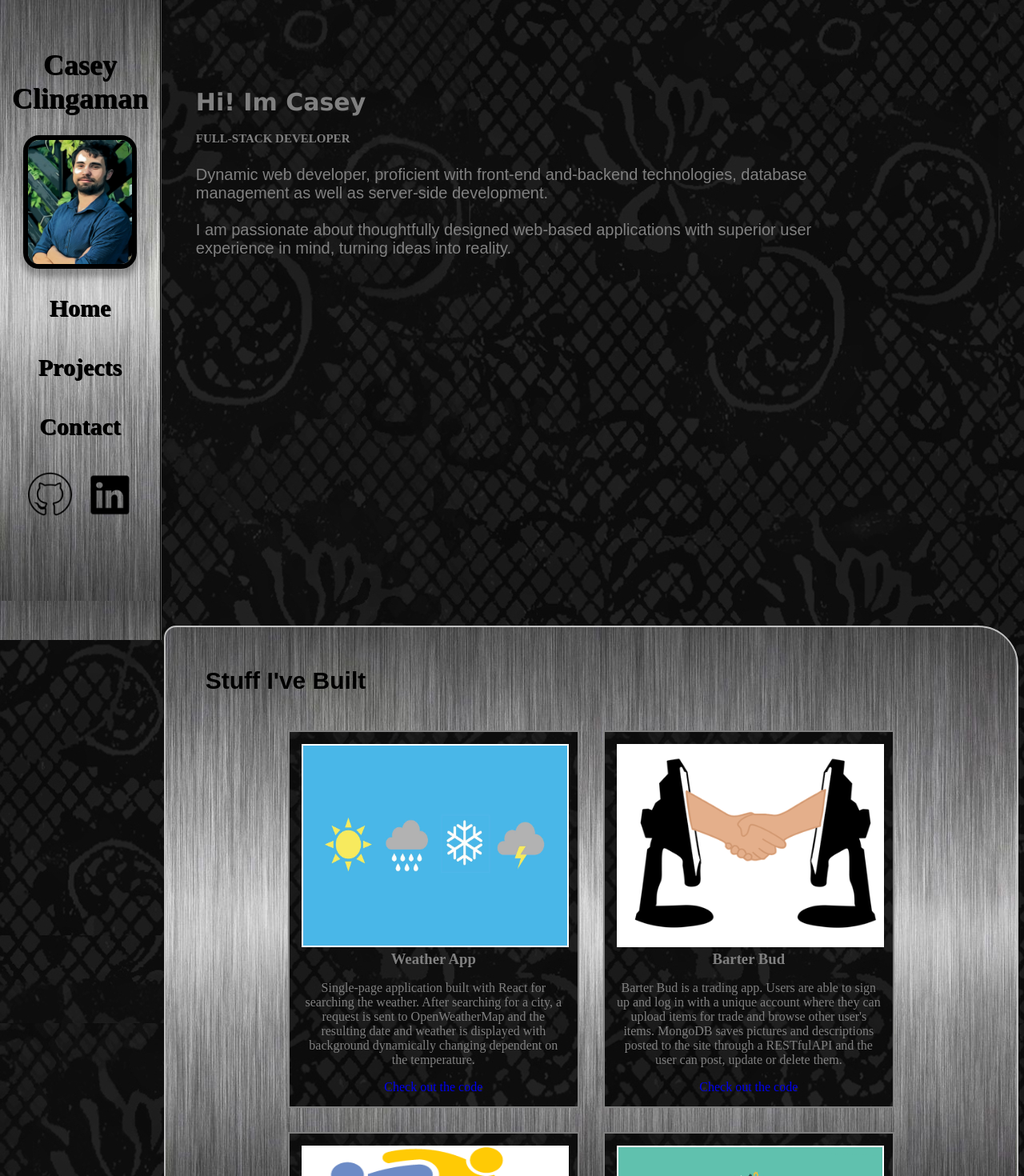
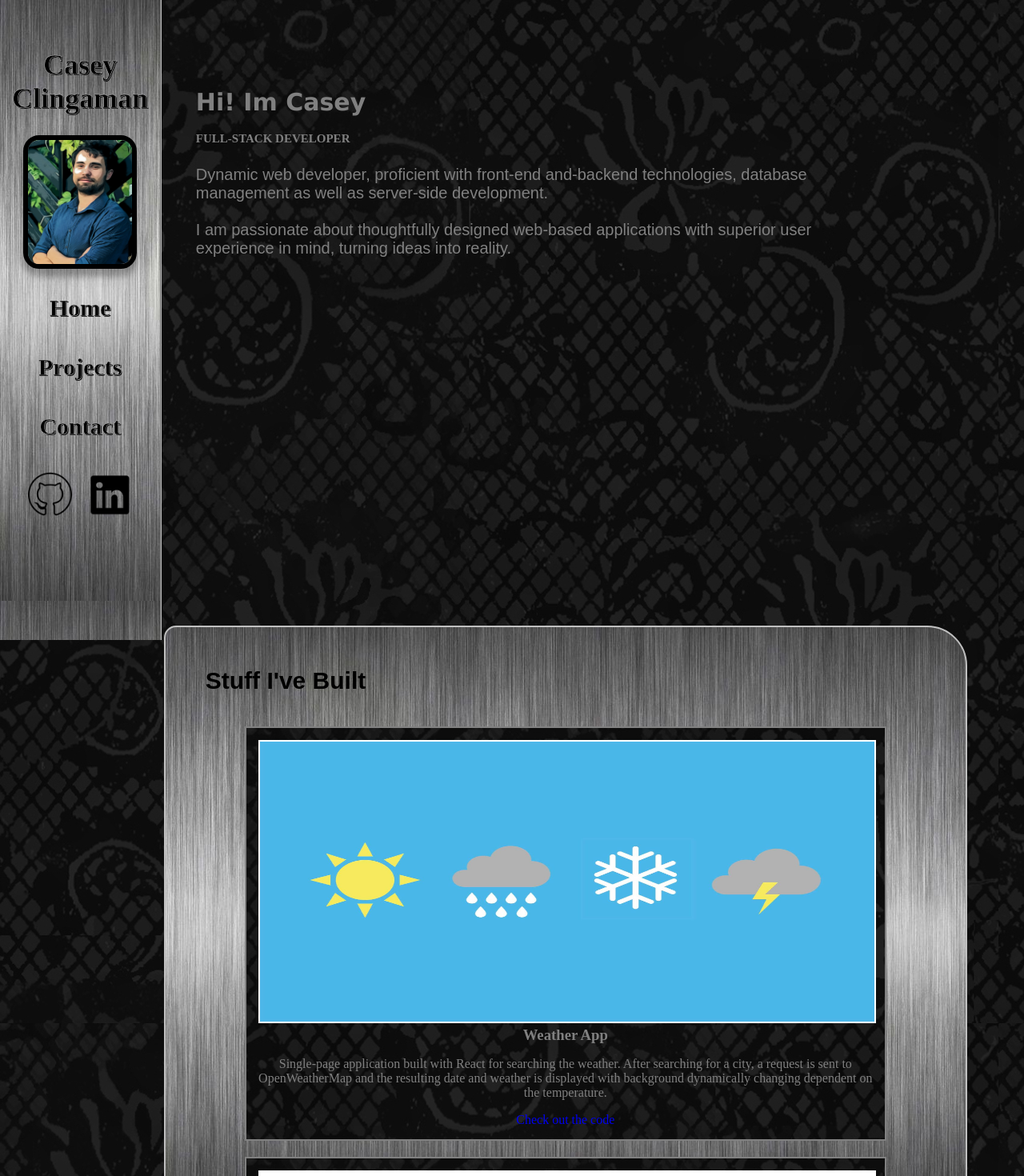
Before and after one commit to caseycling/portfolio, a React (Create React App) app in the folder client/: page /contact in a window 1280 px wide. Shown: the top 1470 px of the page at 80% size. Built offline with nearby package versions, Linux system fonts and the light colour scheme.

Commit message:
Hid scrollbar

```diff
--- a/client/src/index.css
+++ b/client/src/index.css
@@ -49,7 +49,7 @@ code {
 .projectsContainer  {
   text-align: center;
   margin-left: 16%;
-  width: 80%;
+  width: 75%;
   padding: 20px;
   border: solid 2px silver;
   border-radius: 15px 50px;
@@ -60,8 +60,9 @@ code {
 
 .individualContainer {
     display: inline-block;
-    margin: 15px;
-    width: 330px;
+    margin: 10px;
+    height: 100%;
+    width: 80%;
     padding: 15px;
 
     border: solid 2px grey;
@@ -69,10 +70,11 @@ code {
     color: grey;
     background-image: url('./images/mainBackground.jpg');
 
+
 }
 
 #projectImage  {
-    height: 250px;
+    height: 350px;
     width: 100%;
     border: solid 2px white;
     background-color: white;
@@ -151,9 +153,7 @@ input[type=submit]:hover {
 
 /* Navbar styling */
 
-.navContainer {
-  margin-top: 0 !important;
-}
+
 
 .navList {
   list-style-type: none;
@@ -161,13 +161,14 @@ input[type=submit]:hover {
   font-size: 26px;
   margin: 0;
   padding: 0;
+  height: 100%;
   width: 200px;
   background-image: url('./images/navbackground.jpg');
   position: fixed;
-  height: 100%;
-  border-right: 2px groove black;
+
+  -webkit-text-stroke: .5px silver;
+  border-right: 2px groove silver;
   box-shadow: 0 10px 8px 0 rgba(0 0 0 0.2) 0 6px 20px 0 rgba(0 0 0 0.19);
-  overflow: auto;
 }
 
 .navName {
@@ -175,7 +176,8 @@ input[type=submit]:hover {
   font-size: 36px;
   margin-top: 30%;
   font-weight: bold;
-  text-shadow: 1px 1px #000000;
+  text-shadow: 1px 1px black;
+
 }
 
 .navImage {
```
